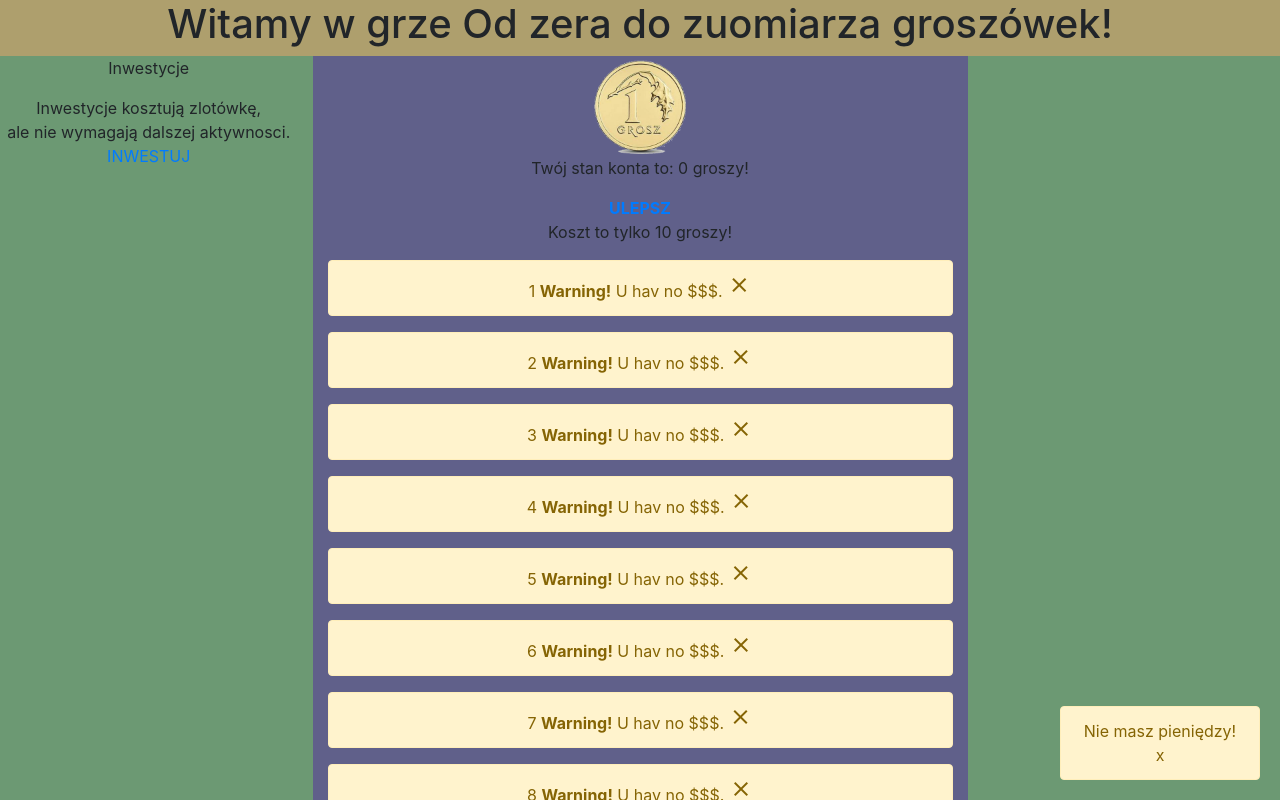
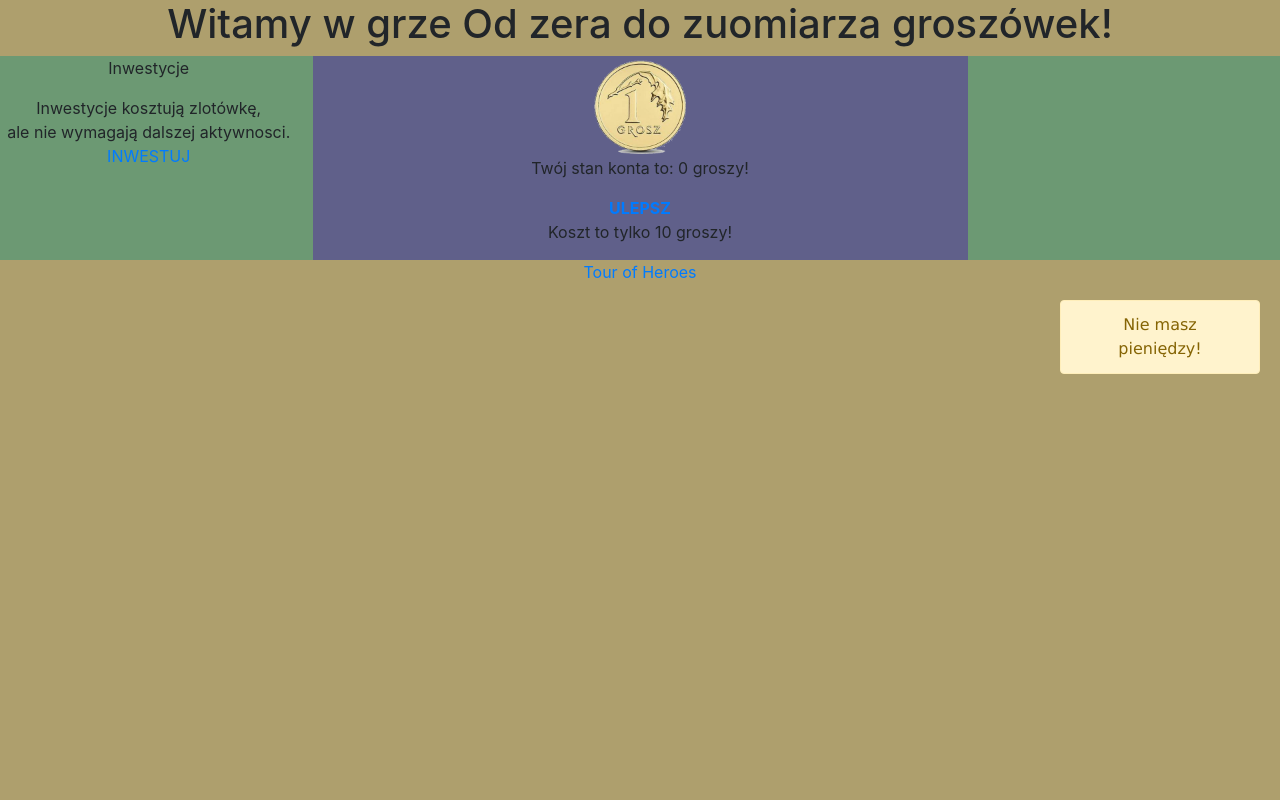
Before and after one commit to KrzysztofWojnar/od-zera-do-zuomiarza-groszowek, an Angular app: page / in a window 1280 px wide. Both pictures are taken after a click on the link "INWESTUJ". Shown: the top 800 px of the page. Built offline with nearby package versions, Linux system fonts and the light colour scheme.

Commit message:
Ile nóg ma kot? 28

```diff
--- a/src/app/Objects/IncomeEntity.ts
+++ b/src/app/Objects/IncomeEntity.ts
@@ -26,7 +26,7 @@ export class IncomeEntity {
             this.onEvent();
             this.income = this.incomeTemp + this.upgradeValue;
           } else {
-            NotificationBoxComponent.addNotification("Nie masz pieniędzy!");
+            NotificationBoxComponent.addNotification("Nie masz pieniędzy!", 2);
             NoCashAlertComponent.isVisible = true;
          }
     }
--- a/src/app/app.component.html
+++ b/src/app/app.component.html
@@ -26,9 +26,8 @@
           <div class="col-5"></div>
         </div>
         <p align=center>Koszt to tylko 10 groszy!</p>
-        <app-no-cash-alert></app-no-cash-alert>
+        <!-- <app-no-cash-alert></app-no-cash-alert> -->
     </div>
-    <!-- NOWA WERSJA -->
     <div class="col-sm-3" style="background-color:rgb(108, 153, 115);">
 
     </div>
--- a/src/app/notification-box/notification-box.component.css
+++ b/src/app/notification-box/notification-box.component.css
@@ -7,3 +7,6 @@
     height: auto;
     width: 200px;
 }
+app-notification {
+    font-family: verdana;
+}
--- a/src/app/notification-box/notification-box.component.html
+++ b/src/app/notification-box/notification-box.component.html
@@ -1,6 +1,8 @@
 <div id="notificationBox">
   <div *ngFor="let notification of getNotifications()">
-    <app-notification [alert]=notification></app-notification>
-
+    <span class="border-top-0">
+      <app-notification [alert]=notification>
+      </app-notification>
+    </span>
   </div>
 </div>
--- a/src/app/notification-box/notification-box.component.ts
+++ b/src/app/notification-box/notification-box.component.ts
@@ -1,16 +1,28 @@
 import { Component, OnInit } from '@angular/core';
 import { NotificationComponent } from './notification/notification.component';
+
+
+enum alertTypeEnumeration {
+  "alert alert-success",
+  "alert alert-info",
+  "alert alert-warning",
+  "alert alert-danger",
+  "alert alert-light"
+}
+/* var zmienna = 0; */
+/* console.log(alertTypeEnumeration[zmienna]); */
 
 @Component({
   selector: 'app-notification-box',
   templateUrl: './notification-box.component.html',
   styleUrls: ['./notification-box.component.css']
 })
+
 export class NotificationBoxComponent implements OnInit {
-
+  public enum;
   private static notifications: any[];
-  getNotifications():any[]{
-return NotificationBoxComponent.notifications;
+  getNotifications(): any[] {
+    return NotificationBoxComponent.notifications;
   }
   constructor() {
     NotificationBoxComponent.notifications = [];
@@ -20,10 +32,13 @@ return NotificationBoxComponent.notifications;
   ngOnInit() {
   }
 
-  public static addNotification(alert: any) {
+  public static addNotification(alert: any, alertType: any) {
     if (NotificationBoxComponent.notifications === undefined) {
       NotificationBoxComponent.notifications = [];
+      console.log("funkcja");
     }
-    NotificationBoxComponent.notifications.push(alert);
+    alertType = alertTypeEnumeration[alertType];
+    NotificationBoxComponent.notifications.push([alert,alertType]);
+    /* console.log([alert,alertType]); */
   }
 }
--- a/src/app/notification-box/notification/notification.component.html
+++ b/src/app/notification-box/notification/notification.component.html
@@ -1,3 +1,5 @@
-<div class="alert alert-warning" *ngIf="isVisible">{{alert}}
-  <span (click)="hide()"><span class="glyphicon glyphicon-remove">x</span></span>
+<div class="{{alert[1]}}" *ngIf="isVisible">
+  <span (click)="hide()">
+    {{alert[0]}}
+  </span>
 </div>
--- a/src/app/notification-box/notification/notification.component.ts
+++ b/src/app/notification-box/notification/notification.component.ts
@@ -12,7 +12,9 @@ export class NotificationComponent implements OnInit {
   hide () {
     this.isVisible = false;
   }
-
+  getAlert():any {
+    return alert
+  }
   ngOnInit() {
   }
 
```
